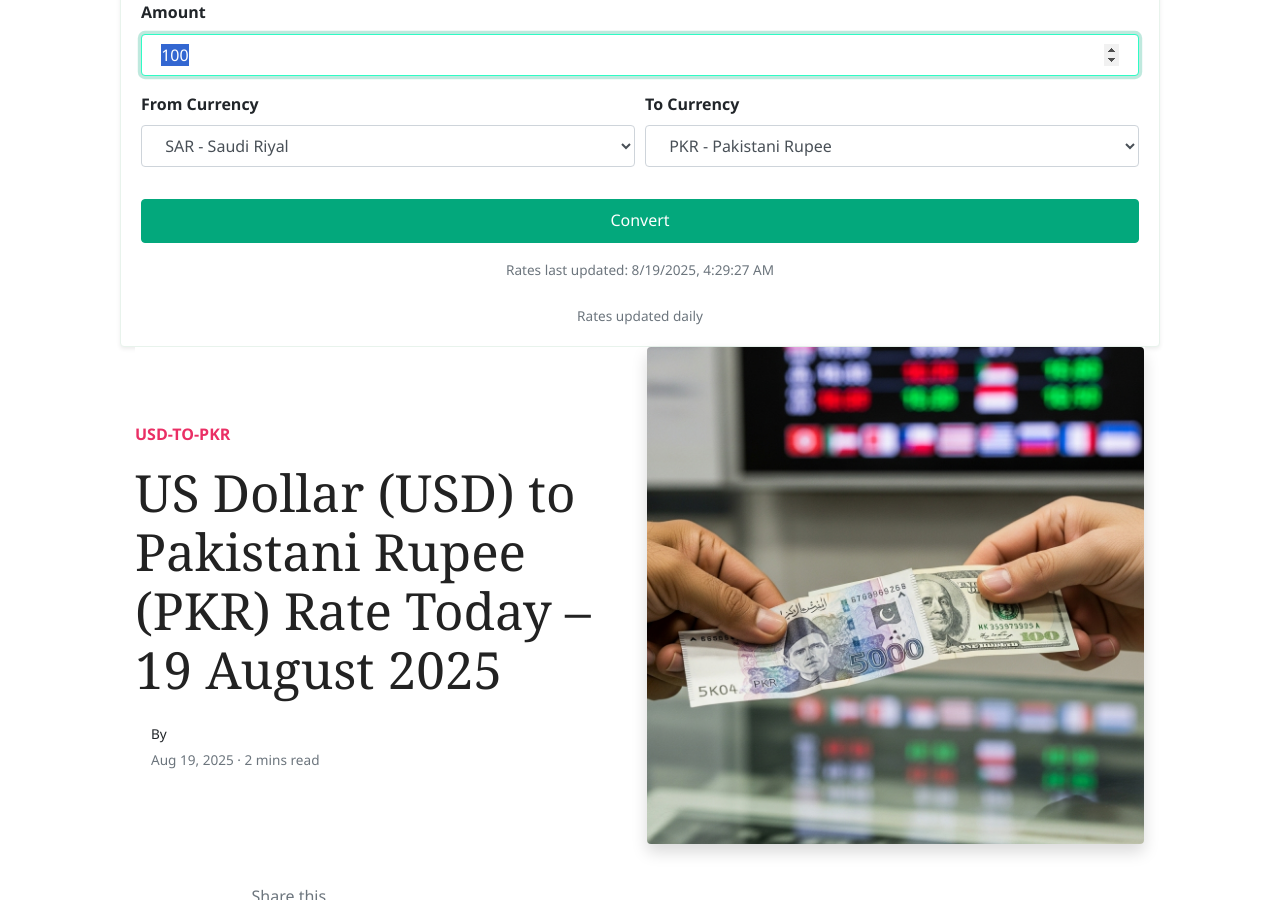
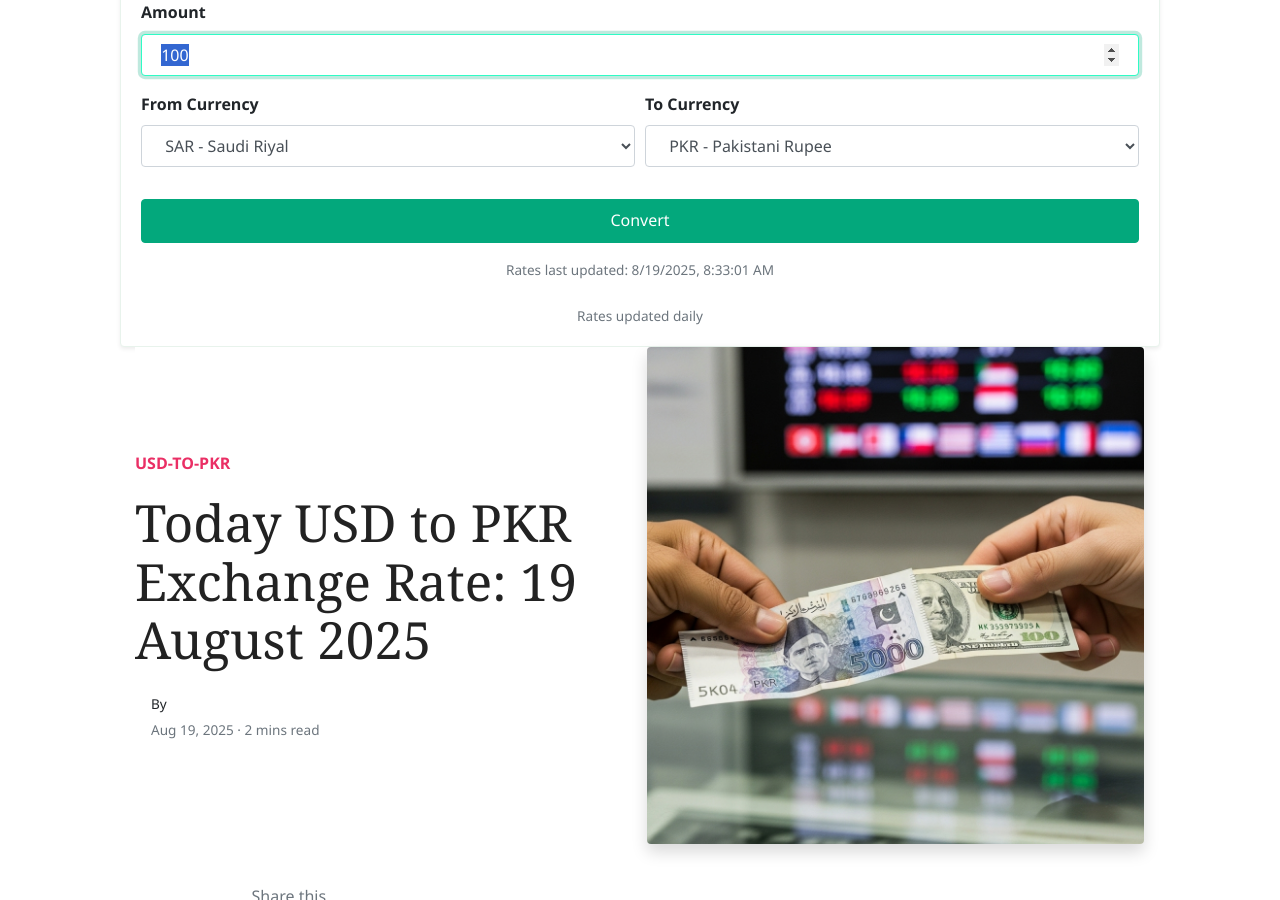
Before and after one commit to mlcom/mlcom.github.io, a Jekyll site: the page built from _posts/2025-08-19-today-us-dollar-to-pkr-exchange-rate-august-2025-prices-updated-usd-to-pkr.md, in a window 1280 px wide and 900 px high, scrolled down 242 px. Built offline with Jekyll 4.4.1, drawn with Linux system fonts in a browser that asks for light colours; nearby versions of some CDN libraries; comment, search, counter and statistics services are not loaded.

Commit message:
Automated: Update currency rates and generate daily posts

```diff
--- a/_data/rates.yml
+++ b/_data/rates.yml
@@ -1,4 +1,4 @@
-last_updated_utc: '2025-08-19T04:29:27.790815+00:00'
+last_updated_utc: '2025-08-19T08:33:01.715842+00:00'
 rates:
   AED: 3.6725
   AFN: 68.326
--- a/_posts/2025-08-19-today-us-dollar-to-pkr-exchange-rate-august-2025-prices-updated-usd-to-pkr.md
+++ b/_posts/2025-08-19-today-us-dollar-to-pkr-exchange-rate-august-2025-prices-updated-usd-to-pkr.md
@@ -1,6 +1,6 @@
 ---
 layout: post
-title:  'US Dollar (USD) to Pakistani Rupee (PKR) Rate Today – 19 August 2025'
+title:  'Today USD to PKR Exchange Rate: 19 August 2025'
 author: jane
 categories: [ usd-to-pkr ]
 image: assets/images/usd-to-pkr-rate-today.jpg
```
Also changed, not shown: _posts/2025-08-19-today-saudi-riyal-to-pkr-exchange-rate-august-2025-prices-updated-sar-to-pkr.md (+1 -1 lines), _posts/2025-08-19-today-uae-dirham-to-pkr-exchange-rate-august-2025-prices-updated-aed-to-pkr.md (+1 -1 lines), _posts/2025-08-19-today-uk-pound-sterling-to-pkr-exchange-rate-august-2025-prices-updated-gbp-to-pkr.md (+1 -1 lines).
